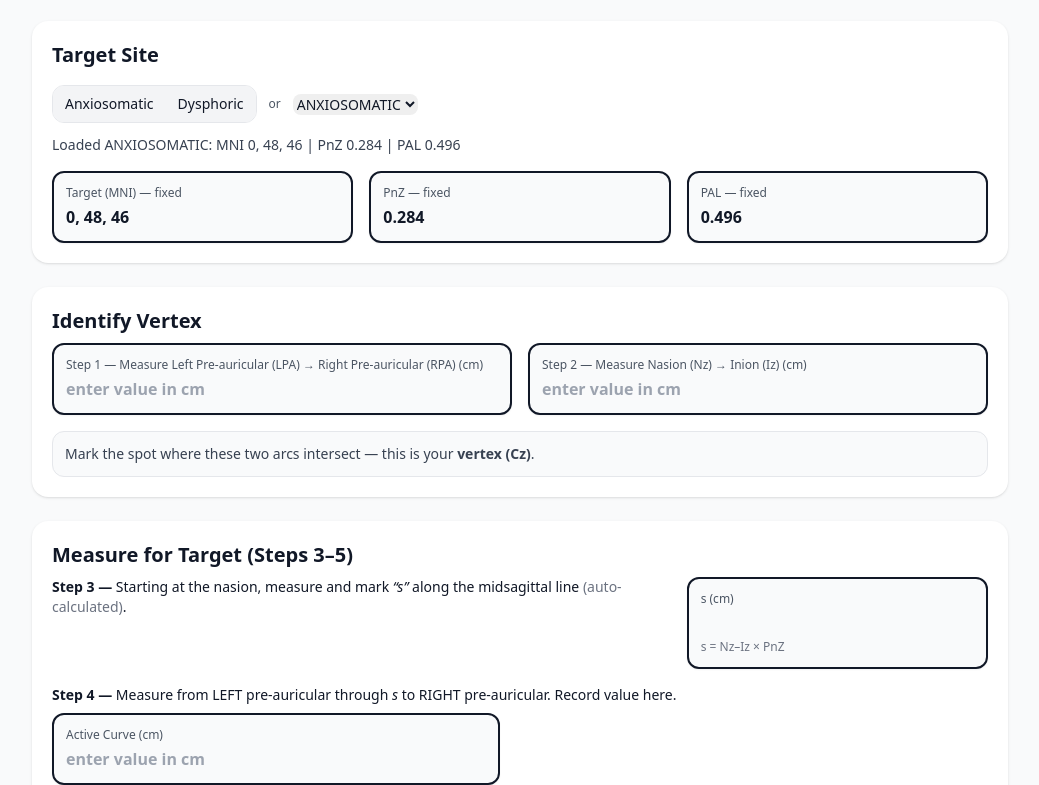
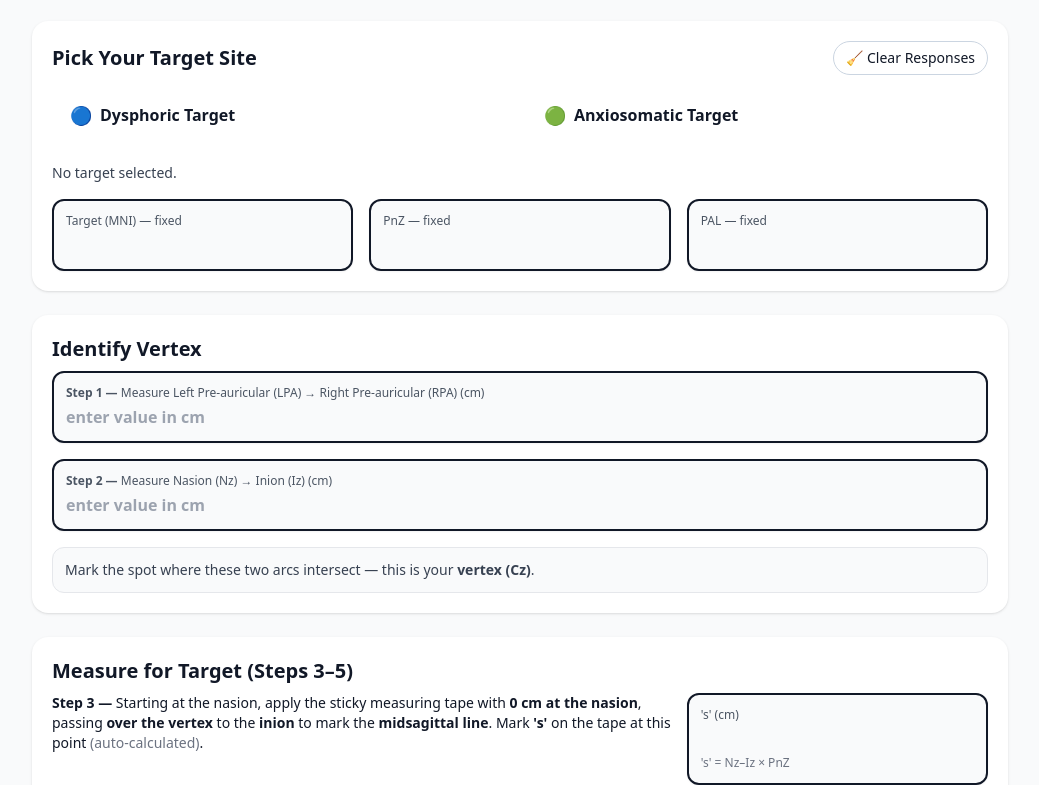
Before and after one commit to erictirrell1-ctrl/MNI-CPC-APP-2025, a plain HTML site: page index.html in a window 1280 px wide. Shown: the part 83-868 px from the top of the page, without its empty margins (120-1159 px from the left). Drawn offline with nearby package versions, Linux system fonts and the light colour scheme.

Commit message:
Add files via upload

```diff
--- a/index.html
+++ b/index.html
@@ -22,7 +22,7 @@
     <header class="mb-6 flex items-center justify-between">
       <div>
         <h1 class="text-3xl font-bold">MNI to CPC Calculator</h1>
-        <p class="text-sm text-gray-600">Created by Eric Tirrell — stepwise guide with fixed target values and live calculations.</p>
+        <p class="text-sm text-gray-600">Created by Eric Tirrell — Butler Hospital Brain Research and Interventional Neurotherapeutics (BRAIN) Program.</p>
       </div>
       <div class="text-xs">
         <span class="px-2 py-1 rounded bg-gray-200">Web Version</span>
@@ -30,48 +30,58 @@
       </div>
     </header>
 
+
     <section class="bg-white rounded-2xl shadow p-5 mb-6">
-      <h2 class="text-xl font-semibold mb-4">Target Site</h2>
-      <div class="flex flex-wrap items-center gap-3 mb-3">
-        <div class="inline-flex rounded-xl overflow-hidden border">
-          <button id="btnAnx" class="px-3 py-2 text-sm bg-gray-100 hover:bg-gray-200">Anxiosomatic</button>
-          <button id="btnDys" class="px-3 py-2 text-sm bg-gray-100 hover:bg-gray-200">Dysphoric</button>
-        </div>
-        <div class="text-xs text-gray-600">or</div>
-        <div>
-          <select id="target" class="rounded-lg border-gray-300 text-sm">
-            <option value="ANXIOSOMATIC" selected>ANXIOSOMATIC</option>
-            <option value="DYSPHORIC">DYSPHORIC</option>
-          </select>
-        </div>
+      <div class="flex items-center justify-between mb-2">
+        <h2 class="text-xl font-semibold">Pick Your Target Site</h2>
+        <button id="clearBtn" class="px-3 py-1.5 text-sm rounded-full border border-slate-300 hover:bg-slate-50">🧹 Clear Responses</button>
       </div>
-      <p class="text-sm text-gray-700 mb-4" id="loadedMsg">Loaded ANXIOSOMATIC: MNI 0, 48, 46 | PnZ 0.284 | PAL 0.496</p>
-      <div class="grid grid-cols-1 md:grid-cols-3 gap-4">
+
+      <!-- Two selectable cards -->
+      <div class="grid grid-cols-1 sm:grid-cols-2 gap-3">
+        <button id="cardDys" class="group border-2 border-transparent rounded-xl p-4 text-left transition hover:shadow-md hover:border-blue-300">
+          <div class="flex items-center gap-2">
+            <span class="text-lg">🔵</span>
+            <span class="font-semibold">Dysphoric Target</span>
+          </div>
+        </button>
+        <button id="cardAnx" class="group border-2 border-transparent rounded-xl p-4 text-left transition hover:shadow-md hover:border-teal-300">
+          <div class="flex items-center gap-2">
+            <span class="text-lg">🟢</span>
+            <span class="font-semibold">Anxiosomatic Target</span>
+          </div>
+        </button>
+      </div>
+
+      <p class="text-sm text-gray-700 mt-4" id="loadedMsg">No target selected.</p>
+
+      <div class="grid grid-cols-1 md:grid-cols-3 gap-4 mt-4">
         <div class="value-box p-3">
           <label class="block text-xs text-gray-600 mb-1">Target (MNI) — fixed</label>
-          <input id="mni" value="0, 48, 46" class="w-full rounded-md" readonly>
+          <input id="mni" value="" class="w-full rounded-md" readonly>
         </div>
         <div class="value-box p-3">
           <label class="block text-xs text-gray-600 mb-1">PnZ — fixed</label>
-          <input id="pnz" value="0.284" class="w-full rounded-md" readonly>
+          <input id="pnz" value="" class="w-full rounded-md" readonly>
         </div>
         <div class="value-box p-3">
           <label class="block text-xs text-gray-600 mb-1">PAL — fixed</label>
-          <input id="pal" value="0.496" class="w-full rounded-md" readonly>
+          <input id="pal" value="" class="w-full rounded-md" readonly>
         </div>
       </div>
     </section>
 
+
     <section class="bg-white rounded-2xl shadow p-5 mb-6">
       <h2 class="text-xl font-semibold mb-2">Identify Vertex</h2>
       <div class="space-y-4">
-        <div class="grid grid-cols-1 md:grid-cols-2 gap-4">
+        <div class="grid grid-cols-1 gap-4">
           <div class="value-box p-3">
-            <label class="block text-xs text-gray-600 mb-1">Step 1 — Measure Left Pre-auricular (LPA) → Right Pre-auricular (RPA) (cm)</label>
+            <label class="block text-xs text-gray-600 mb-1"><strong>Step 1 —</strong> Measure Left Pre-auricular (LPA) → Right Pre-auricular (RPA) (cm)</label>
             <input id="lpaRpaStraight" class="w-full rounded-md" placeholder="enter value in cm">
           </div>
           <div class="value-box p-3">
-            <label class="block text-xs text-gray-600 mb-1">Step 2 — Measure Nasion (Nz) → Inion (Iz) (cm)</label>
+            <label class="block text-xs text-gray-600 mb-1"><strong>Step 2 —</strong> Measure Nasion (Nz) → Inion (Iz) (cm)</label>
             <input id="nzIz" class="w-full rounded-md" placeholder="enter value in cm">
           </div>
         </div>
@@ -86,16 +96,16 @@
       <div class="space-y-4">
         <div class="grid grid-cols-1 md:grid-cols-3 gap-4 items-start">
           <div class="md:col-span-2">
-            <p class="text-sm"><strong>Step 3 —</strong> Starting at the nasion, measure and mark <em>“s”</em> along the midsagittal line <span class="text-gray-500">(auto-calculated)</span>.</p>
+            <p class="text-sm"><strong>Step 3 —</strong> Starting at the nasion, apply the sticky measuring tape with <strong>0 cm at the nasion</strong>, passing <strong>over the vertex</strong> to the <strong>inion</strong> to mark the <strong>midsagittal line</strong>. Mark <strong>'s'</strong> on the tape at this point <span class="text-gray-500">(auto-calculated)</span>.</p>
           </div>
           <div class="value-box p-3">
-            <label class="block text-xs text-gray-600 mb-1">s (cm)</label>
+            <label class="block text-xs text-gray-600 mb-1">'s' (cm)</label>
             <input id="smallS" class="w-full rounded-md" readonly>
-            <p class="text-xs text-gray-500 mt-1" id="smallSCalc">s = Nz–Iz × PnZ</p>
+            <p class="text-xs text-gray-500 mt-1" id="smallSCalc">'s' = Nz–Iz × PnZ</p>
           </div>
         </div>
         <div>
-          <p class="text-sm mb-2"><strong>Step 4 —</strong> Measure from LEFT pre-auricular through <em>s</em> to RIGHT pre-auricular. Record value here.</p>
+          <p class="text-sm mb-2"><strong>Step 4 —</strong> Starting at the <strong>LEFT pre-auricular point</strong>, apply the sticky measuring tape with <strong>0 cm</strong> on the left pre-auricular, passing <strong>across the first tape</strong> through <strong>'s'</strong>, and continuing across to the <strong>right pre-auricular</strong>. <strong>Record the value</strong> seen at the right pre-auricular point.</p>
           <div class="value-box p-3 max-w-md">
             <label class="block text-xs text-gray-600 mb-1">Active Curve (cm)</label>
             <input id="curveThroughS" class="w-full rounded-md" placeholder="enter value in cm">
@@ -103,12 +113,9 @@
         </div>
         <div class="grid grid-cols-1 md:grid-cols-3 gap-4 items-start">
           <div class="md:col-span-2">
-            <p class="text-sm"><strong>Step 5 —</strong> Measure and mark distance <em>“S”</em> along the curve from the LEFT pre-auricular to the coil location <span class="text-gray-500">(auto-calculated)</span>. <span class="text-gray-600 block mt-1 text-xs">This is your target spot.</span></p>
-          </div>
-          <div class="value-box p-3">
-            <label class="block text-xs text-gray-600 mb-1">S from LEFT (cm)</label>
+            <p class="text-sm"><strong>Step 5 —</strong> Starting again at the <strong>LEFT pre-auricular</strong>, mark distance <strong>'S' (auto-calculated)</strong> on the sticky tape that crosses <strong>between the pre-auricular points</strong>. <span class="block mt-2 font-bold">This is your target spot.</span> <span class="text-gray-600 block mt-1 text-xs">Additional data may be available to guide coil orientation.</span></p></div><div class="value-box p-3"><label class="block text-xs text-gray-600 mb-1">'S' from LEFT (cm)</label>
             <input id="bigS" class="w-full rounded-md" readonly>
-            <p class="text-xs text-gray-500 mt-1" id="bigSCalc">S = Active curve × PAL</p>
+            <p class="text-xs text-gray-500 mt-1" id="bigSCalc">'S' = Active curve × PAL</p>
           </div>
         </div>
       </div>
@@ -118,17 +125,78 @@
 (function(){
   const FIXED={ANXIOSOMATIC:{MNI:"0, 48, 46",PnZ:0.284,PAL:0.496},DYSPHORIC:{MNI:"-32, 44, 34",PnZ:0.277,PAL:0.37}};
   const E=id=>document.getElementById(id);
-  const els={btnAnx:E('btnAnx'),btnDys:E('btnDys'),target:E('target'),mni:E('mni'),pnz:E('pnz'),pal:E('pal'),nzIz:E('nzIz'),curveThroughS:E('curveThroughS'),smallS:E('smallS'),smallSCalc:E('smallSCalc'),bigS:E('bigS'),bigSCalc:E('bigSCalc'),loadedMsg:E('loadedMsg')};
+  const els={
+    cardDys:E('cardDys'),
+    cardAnx:E('cardAnx'),
+    clearBtn:E('clearBtn'),
+    mni:E('mni'),
+    pnz:E('pnz'),
+    pal:E('pal'),
+    nzIz:E('nzIz'),
+    curveThroughS:E('curveThroughS'),
+    smallS:E('smallS'),
+    smallSCalc:E('smallSCalc'),
+    bigS:E('bigS'),
+    bigSCalc:E('bigSCalc'),
+    loadedMsg:E('loadedMsg')
+  };
+
   function num(v){const n=parseFloat(String(v).replace(/,/g,''));return isFinite(n)?n:NaN;}
   function fmt(n,d=2){return isFinite(n)?Number(n).toFixed(d):"";}
-  function setTarget(t){const f=FIXED[t];if(!f)return;els.target.value=t;els.mni.value=f.MNI;els.pnz.value=f.PnZ;els.pal.value=f.PAL;els.loadedMsg.textContent=`Loaded ${t}: MNI ${f.MNI} | PnZ ${f.PnZ} | PAL ${f.PAL}`;recalc();}
-  function recalc(){const pnz=num(els.pnz.value),pal=num(els.pal.value),nziz=num(els.nzIz.value),curve=num(els.curveThroughS.value);const s=isFinite(nziz)&&isFinite(pnz)?nziz*pnz:NaN;els.smallS.value=fmt(s,2);els.smallSCalc.textContent=isFinite(nziz)&&isFinite(pnz)?`s = Nz–Iz × PnZ = ${fmt(nziz,2)} × ${fmt(pnz,3)} = ${fmt(s,2)} cm`:'s = Nz–Iz × PnZ';const Sbig=isFinite(curve)&&isFinite(pal)?curve*pal:NaN;els.bigS.value=fmt(Sbig,2);els.bigSCalc.textContent=isFinite(curve)&&isFinite(pal)?`S = Active curve × PAL = ${fmt(curve,2)} × ${fmt(pal,3)} = ${fmt(Sbig,2)} cm`:'S = Active curve × PAL';}
-  ['input','change'].forEach(evt=>{els.nzIz.addEventListener(evt,recalc);els.curveThroughS.addEventListener(evt,recalc);});
-  els.btnAnx.addEventListener('click',()=>setTarget('ANXIOSOMATIC'));
-  els.btnDys.addEventListener('click',()=>setTarget('DYSPHORIC'));
-  els.target.addEventListener('change',e=>setTarget(e.target.value));
-  setTarget('ANXIOSOMATIC');
-})();
-</script>
+
+  function styleSelect(which) {
+    // reset styles
+    els.cardDys.classList.remove('border-blue-500','ring-2','ring-blue-200');
+    els.cardAnx.classList.remove('border-teal-500','ring-2','ring-teal-200');
+    if (which === 'DYSPHORIC') {
+      els.cardDys.classList.add('border-blue-500','ring-2','ring-blue-200');
+    } else if (which === 'ANXIOSOMATIC') {
+      els.cardAnx.classList.add('border-teal-500','ring-2','ring-teal-200');
+    }
+  }
+
+  function setTarget(t){
+    const f=FIXED[t];
+    if(!f){ els.loadedMsg.textContent="No target selected."; els.mni.value=""; els.pnz.value=""; els.pal.value=""; styleSelect(null); return; }
+    els.mni.value=f.MNI; els.pnz.value=f.PnZ; els.pal.value=f.PAL;
+    els.loadedMsg.textContent = (t==='DYSPHORIC')
+      ? `Loaded DYSPHORIC: MNI ${f.MNI} | PnZ ${f.PnZ} | PAL ${f.PAL}`
+      : `Loaded ANXIOSOMATIC: MNI ${f.MNI} | PnZ ${f.PnZ} | PAL ${f.PAL}`;
+    styleSelect(t);
+    recalc();
+  }
+
+  function recalc(){
+    const pnz=num(els.pnz.value), pal=num(els.pal.value), nziz=num(els.nzIz.value), curve=num(els.curveThroughS.value);
+    const s=isFinite(nziz)&&isFinite(pnz)?nziz*pnz:NaN;
+    els.smallS.value=fmt(s,2);
+    els.smallSCalc.textContent=isFinite(nziz)&&isFinite(pnz)?`'s' = Nz–Iz × PnZ = ${fmt(nziz,2)} × ${fmt(pnz,3)} = ${fmt(s,2)} cm`:`'s' = Nz–Iz × PnZ`;
+    const Sbig=isFinite(curve)&&isFinite(pal)?curve*pal:NaN;
+    els.bigS.value=fmt(Sbig,2);
+    els.bigSCalc.textContent=isFinite(curve)&&isFinite(pal)?`'S' = Active curve × PAL = ${fmt(curve,2)} × ${fmt(pal,3)} = ${fmt(Sbig,2)} cm`:`'S' = Active curve × PAL`;
+  }
+
+  function clearResponses(){
+    els.nzIz.value='';
+    els.curveThroughS.value='';
+    els.smallS.value='';
+    els.bigS.value='';
+    els.smallSCalc.textContent=`'s' = Nz–Iz × PnZ`;
+    els.bigSCalc.textContent=`'S' = Active curve × PAL`;
+    setTarget(null); // deselect and clear fixed fields
+  }
+
+  ['input','change'].forEach(evt=>{
+    els.nzIz.addEventListener(evt,recalc);
+    els.curveThroughS.addEventListener(evt,recalc);
+  });
+
+  els.cardDys.addEventListener('click',()=>setTarget('DYSPHORIC'));
+  els.cardAnx.addEventListener('click',()=>setTarget('ANXIOSOMATIC'));
+  els.clearBtn.addEventListener('click',clearResponses);
+
+  // Start deselected
+  setTarget(null);
+})();</script>
 </body>
 </html>
```
